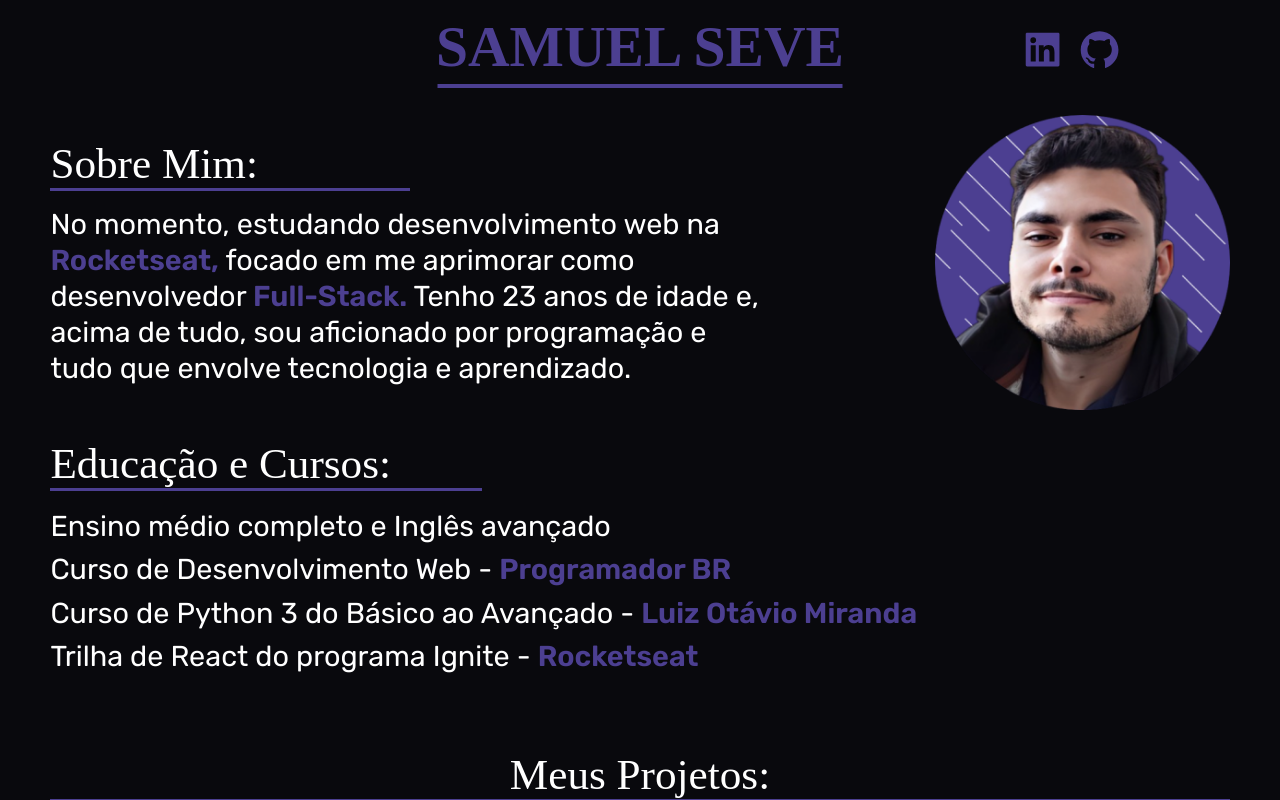
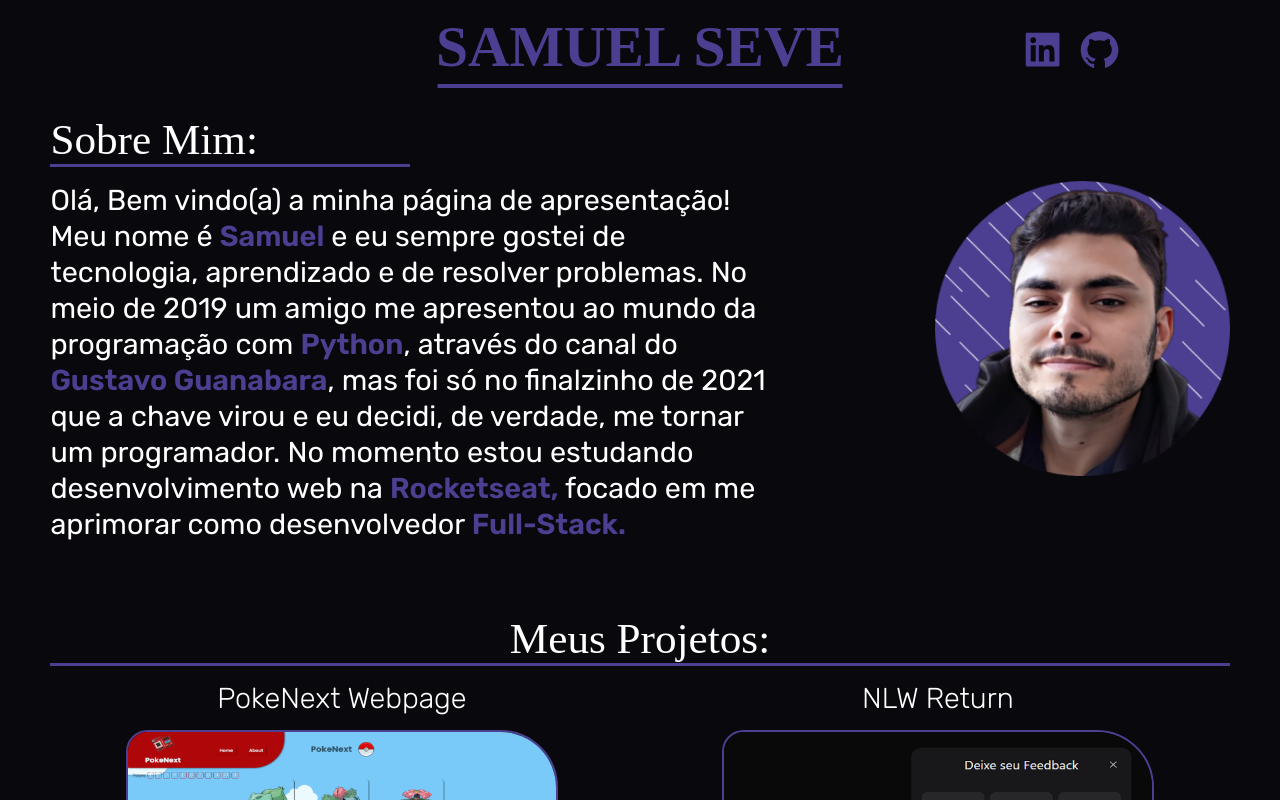
Before and after one commit to nihilboy1/APRESENTACAO-E-PORTIFOLIO, a React (Vite) app: page / in a window 1280 px wide. Shown: the top 800 px of the page. Built offline with nearby package versions, Linux system fonts and the light colour scheme; a web font is replaced by a local one.

Commit message:
Reestruturação

```diff
--- a/src/App.tsx
+++ b/src/App.tsx
@@ -19,9 +19,9 @@
     <main>
       <Header />
       <SobreMim />
-      <Educacao />
       <Projetos />
       <Experiencia />
+      <Educacao />
       <Tecnologias />
     </main>
   )
--- a/src/components/SobreMim/index.tsx
+++ b/src/components/SobreMim/index.tsx
@@ -7,11 +7,15 @@
       <div>
         <h2>Sobre Mim:</h2>
         <p>
-          No momento, estudando desenvolvimento web na{' '}
-          <strong>Rocketseat,</strong> focado em me aprimorar como desenvolvedor{' '}
-          <strong>Full-Stack.</strong> Tenho 23 anos de idade e, acima de tudo,
-          sou aficionado por programação e tudo que envolve tecnologia e
-          aprendizado.
+          Olá, Bem vindo(a) a minha página de apresentação! <br />
+          Meu nome é <strong>Samuel</strong> e eu sempre gostei de tecnologia,
+          aprendizado e de resolver problemas. No meio de 2019 um amigo me
+          apresentou ao mundo da programação com <strong>Python</strong>,
+          através do canal do <strong>Gustavo Guanabara</strong>, mas foi só no
+          finalzinho de 2021 que a chave virou e eu decidi, de verdade, me
+          tornar um programador. No momento estou estudando desenvolvimento web
+          na <strong>Rocketseat,</strong> focado em me aprimorar como
+          desenvolvedor <strong>Full-Stack.</strong>
         </p>
       </div>
       <img src={minhaFoto} alt="Minha Foto" />
```
